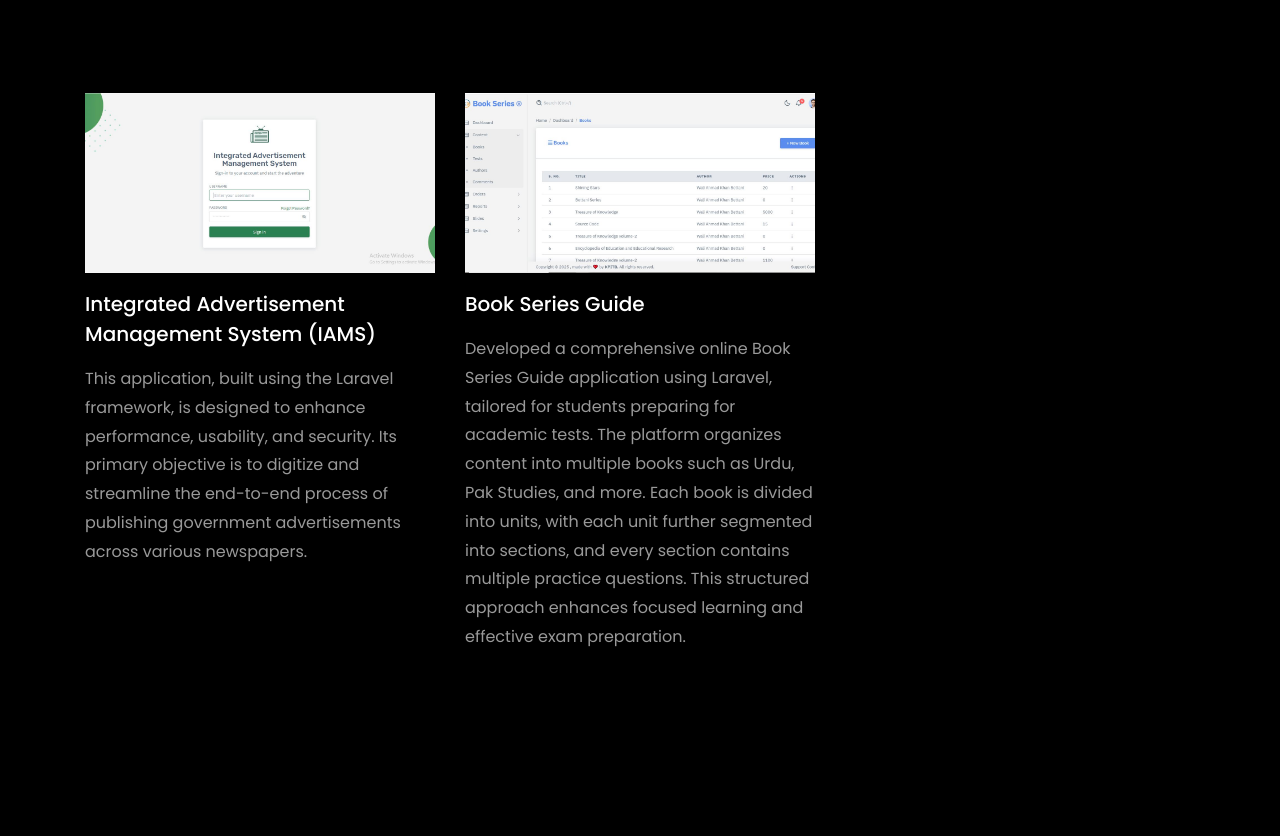
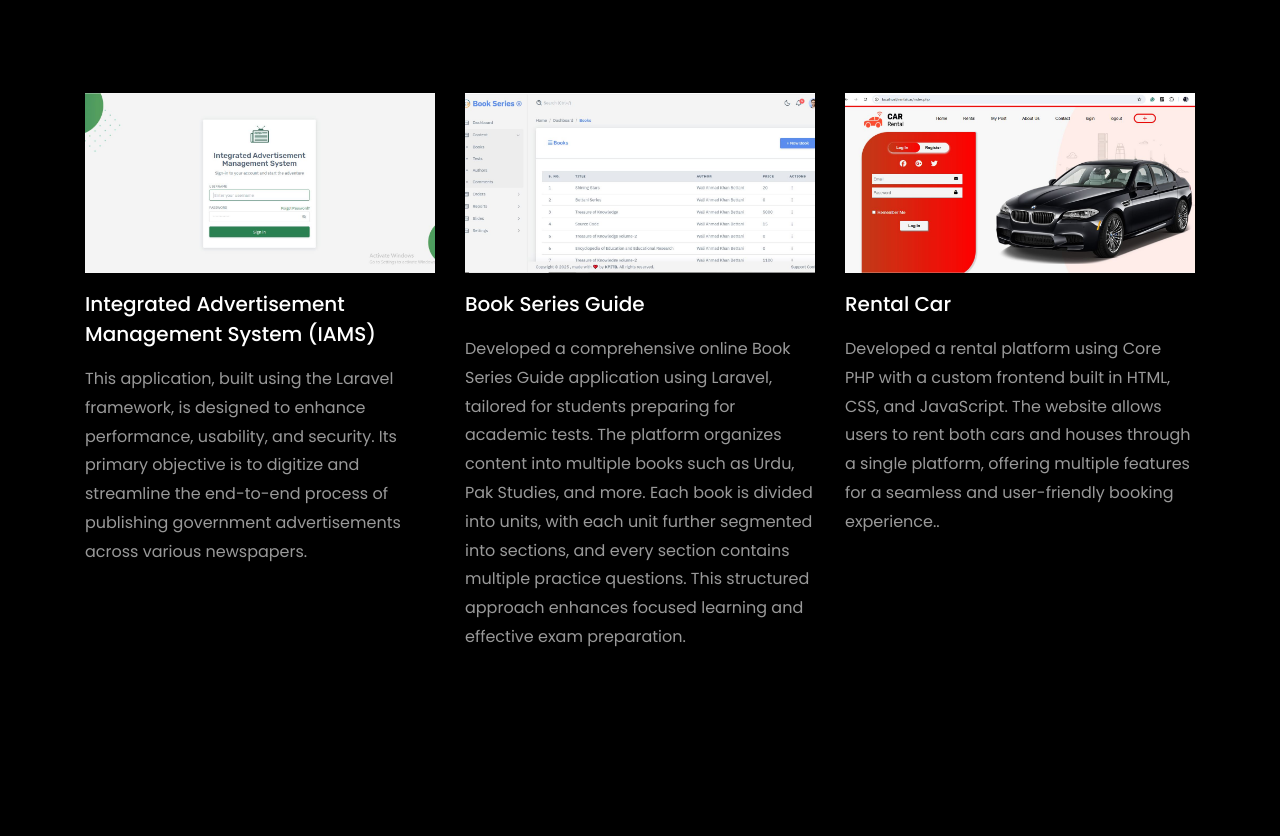
Before and after one commit to Ammar-gith/portfolio, a plain HTML site: page index.html in a window 1280 px wide. Shown: the part 3502-4338 px from the top of the page. Drawn offline with Linux system fonts and the light colour scheme; animation ran at ten frames a second; files whose address does not match are found by name.

Commit message:
code update

```diff
--- a/index.html
+++ b/index.html
@@ -427,12 +427,23 @@
           </div>
           <div class="col-md-4 d-flex ftco-animate">
           	<div class="blog-entry justify-content-end">
-              <a href="https://github.com/rishabhnmishra/Python_Diwali_Sales_Analysis/blob/main/Diwali_Sales_Analysis.ipynb" class="block-20 zoom-effect" style="background-image: url('images/book.JPG');">
+              <a href="https://github.com/Ammar-gith/book-series" class="block-20 zoom-effect" style="background-image: url('images/book.JPG');">
               </a>
               <div class="text mt-3 float-right d-block">
 
-                <h3 class="heading"><a href="https://github.com/rishabhnmishra/Python_Diwali_Sales_Analysis/blob/main/Diwali_Sales_Analysis.ipynb">Book Series Guide</a></h3>
+                <h3 class="heading"><a href="https://github.com/Ammar-gith/book-series">Book Series Guide</a></h3>
                 <p>Developed a comprehensive online Book Series Guide application using Laravel, tailored for students preparing for academic tests. The platform organizes content into multiple books such as Urdu, Pak Studies, and more. Each book is divided into units, with each unit further segmented into sections, and every section contains multiple practice questions. This structured approach enhances focused learning and effective exam preparation.</p>
+              </div>
+            </div>
+          </div>
+		    <div class="col-md-4 d-flex ftco-animate">
+          	<div class="blog-entry justify-content-end">
+              <a href="https://github.com/rishabhnmishra/Python_Diwali_Sales_Analysis/blob/main/Diwali_Sales_Analysis.ipynb" class="block-20 zoom-effect" style="background-image: url('images/rentalcar.JPG');">
+              </a>
+              <div class="text mt-3 float-right d-block">
+
+                <h3 class="heading"><a href="https://github.com/rishabhnmishra/Python_Diwali_Sales_Analysis/blob/main/Diwali_Sales_Analysis.ipynb">Rental Car</a></h3>
+                <p>Developed a rental platform using Core PHP with a custom frontend built in HTML, CSS, and JavaScript. The website allows users to rent both cars and houses through a single platform, offering multiple features for a seamless and user-friendly booking experience..</p>
               </div>
             </div>
           </div>
```
Also changed, not shown: images/rentalcar.JPG (added).
